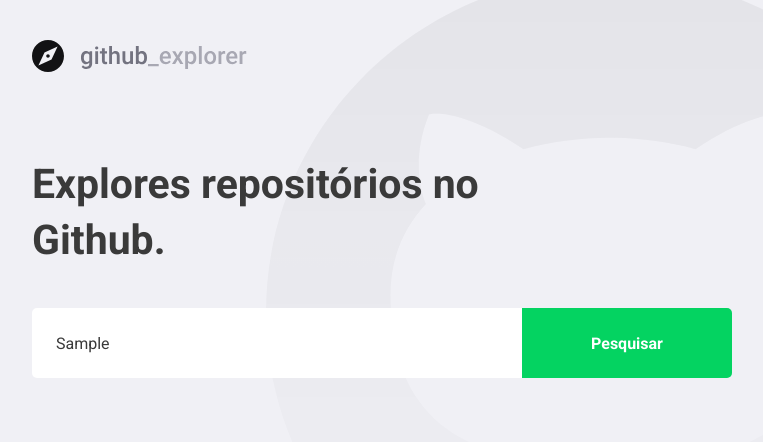
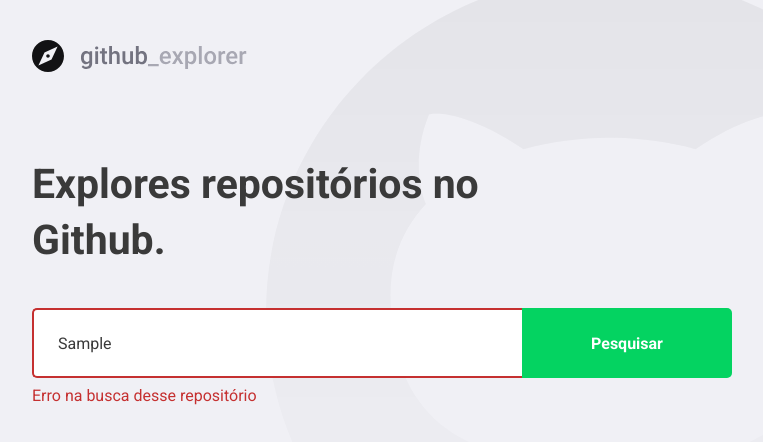
Before and after one commit to BrunoSaibert/github_explorer, a React (Create React App) app: page / in a window 1280 px wide. Both pictures are taken after typing "Sample" into the empty fields and a click on the button "Pesquisar". Shown: the top 442 px of the page, without its empty margins (148-911 px from the left). Built offline with nearby package versions, Linux system fonts and the light colour scheme; no server answers.

Commit message:
Salvando no Storage

```diff
--- a/src/pages/Dashboard/index.tsx
+++ b/src/pages/Dashboard/index.tsx
@@ -1,4 +1,4 @@
-import React, { useState, FormEvent } from 'react';
+import React, { useState, useEffect, FormEvent } from 'react';
 import { FiChevronRight } from 'react-icons/fi';
 import api from '../../services/api';
 
@@ -17,20 +17,47 @@
 
 const Dashboard: React.FC = () => {
   const [newRepo, setNewRepo] = useState('');
-  const [repositories, setRepositories] = useState<Repository[]>([]);
+  const [inputError, setInputError] = useState('');
+  const [repositories, setRepositories] = useState<Repository[]>(() => {
+    const storageRepositories = localStorage.getItem(
+      '@GithubExplorer:repositories',
+    );
+
+    if (storageRepositories) {
+      return JSON.parse(storageRepositories);
+    }
+
+    return [];
+  });
+
+  useEffect(() => {
+    localStorage.setItem(
+      '@GithubExplorer:repositories',
+      JSON.stringify(repositories),
+    );
+  }, [repositories]);
 
   async function handlerAddRepository(
     event: FormEvent<HTMLFormElement>,
   ): Promise<void> {
     event.preventDefault();
 
-    const response = await api.get<Repository>(`repos/${newRepo}`);
+    if (!newRepo) {
+      setInputError('Digite o autor/nome do repositório');
+      return;
+    }
 
-    const repository = response.data;
+    try {
+      const response = await api.get<Repository>(`repos/${newRepo}`);
 
-    setRepositories([...repositories, repository]);
+      const repository = response.data;
 
-    setNewRepo('');
+      setRepositories([...repositories, repository]);
+      setNewRepo('');
+      setInputError('');
+    } catch (err) {
+      setInputError('Erro na busca desse repositório');
+    }
   }
 
   return (
@@ -39,7 +66,7 @@
 
       <S.Title>Explores repositórios no Github.</S.Title>
 
-      <S.Form onSubmit={handlerAddRepository}>
+      <S.Form onSubmit={handlerAddRepository} hasError={!!inputError}>
         <input
           value={newRepo}
           onChange={e => setNewRepo(e.target.value)}
@@ -47,6 +74,8 @@
         />
         <button type="submit">Pesquisar</button>
       </S.Form>
+
+      {inputError && <S.Error>{inputError}</S.Error>}
 
       <S.Repositories>
         {repositories.map(repository => (
--- a/src/pages/Dashboard/styles.ts
+++ b/src/pages/Dashboard/styles.ts
@@ -1,5 +1,9 @@
-import styled from 'styled-components';
+import styled, { css } from 'styled-components';
 import { shade } from 'polished';
+
+interface FormProps {
+  hasError: boolean;
+}
 
 export const Title = styled.h1`
   font-size: 41px;
@@ -10,7 +14,7 @@
   margin-top: 80px;
 `;
 
-export const Form = styled.form`
+export const Form = styled.form<FormProps>`
   margin-top: 40px;
   max-width: 700px;
 
@@ -20,9 +24,16 @@
     flex: 1;
     height: 70px;
     padding: 0 24px;
-    border: 0;
     border-radius: 5px 0 0 5px;
     color: #3a3a3a;
+    border: 2px solid #fff;
+    border-right: 0;
+
+    ${props =>
+      props.hasError &&
+      css`
+        border-color: #c53030;
+      `}
 
     &::placeholder {
       color: #a8a8b3;
@@ -43,6 +54,12 @@
       background: ${shade(0.2, '#04d361')};
     }
   }
+`;
+
+export const Error = styled.span`
+  display: block;
+  color: #c53030;
+  margin-top: 8px;
 `;
 
 export const Repositories = styled.div`
```
